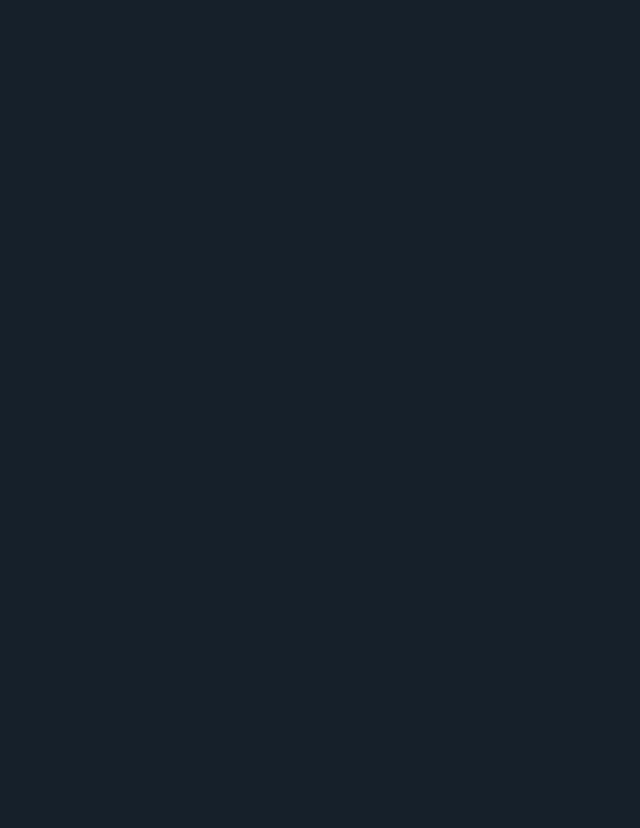
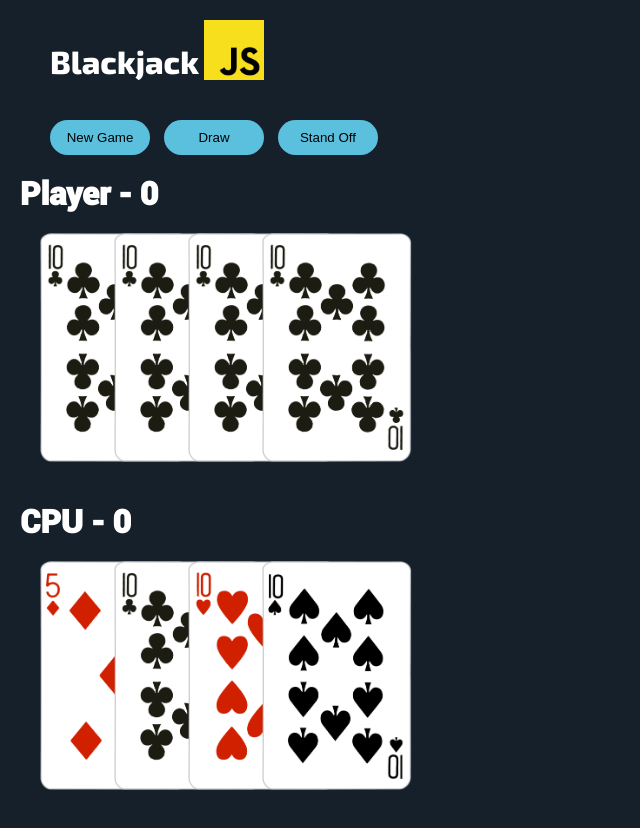
Before and after one commit to LuisChavezz/BlackJackJS, a plain HTML site: page index.html in a window 1280 px wide. Shown: the whole page, without its empty margins (0-640 px from the left). Before the commit the page ends 800 px from the top, so only its background shows below. Drawn offline with Linux system fonts and the light colour scheme.

Commit message:
Diseño del index

```diff
--- /dev/null
+++ b/assets/css/index.css
@@ -0,0 +1,53 @@
+/* Header */
+header{
+    width: 100%;
+    height: 100px;
+    padding: 20px 50px;
+
+    display: flex;
+    align-items: flex-end;
+}
+
+header p{
+    font-family: exo;
+    font-size: 2em;
+    color: white;
+
+    margin-right: 5px;
+}
+
+/* Buttons */
+.buttons{ margin: 20px 50px; }
+
+.buttons button{
+    margin-right: 10px;
+    border: none;
+    border-radius: 50px;
+    padding: 10px 0;
+    width: 100px;
+    background-color: rgb(91, 192, 222);
+}
+
+.buttons button:hover{
+    background-color: rgb(27, 116, 143);
+    cursor: pointer;
+}
+
+/* Cartas */
+.player{ margin: 20px; }
+.player h1{
+    margin-bottom: 20px;
+    color: white;
+    font-family: robotoB;
+}
+
+.card{
+    width: 150px;
+    position: relative;
+    left: 100px;
+    margin-left: -80px;
+}
+
+.playerCards, .cpuCards{
+    height: 250px;
+}
--- /dev/null
+++ b/assets/css/main.css
@@ -0,0 +1,42 @@
+@charset "utf-8";
+
+/* Carga de Fuentes */
+@font-face{
+    font-family: "robotoB";
+    src: url("../fonts/Roboto-Black.ttf");
+}
+
+@font-face{
+    font-family: "roboto";
+    src: url("../fonts/Roboto-Regular.ttf");
+}
+
+@font-face{
+    font-family: "exo";
+    src: url("../fonts/Exo.otf");
+}
+
+/* Margenes, bordes y estilo de texto */
+*{
+    margin: 0;
+    padding: 0;
+    list-style: none;
+    text-decoration: none;
+}
+
+/* Border-Box Config */
+html {
+    box-sizing: border-box;
+}
+*, *:before, *:after {
+    box-sizing: inherit;
+}
+
+/* Body */
+body{
+    background-color: rgb(21, 32, 43);
+}
+
+img{
+    max-height: 100%;
+}
--- a/assets/css/styles.css
+++ /dev/null
@@ -1,3 +0,0 @@
-body{
-    background-color: rgb(21, 32, 43);
-}
--- a/index.html
+++ b/index.html
@@ -6,9 +6,41 @@
     <meta name="viewport" content="width=device-width, initial-scale=1.0">
     <title>BlackJack</title>
 
-    <link rel="stylesheet" href="./assets/css/styles.css">
+    <link rel="stylesheet" href="./assets/css/main.css">
+    <link rel="stylesheet" href="./assets/css/index.css">
 </head>
 <body>
+    <header>
+        <p>Blackjack</p>
+        <img src="./assets/img/js.png" alt="js">
+    </header>
+
+    <div class="buttons">
+        <button class="btn">New Game</button>
+        <button class="btn">Draw</button>
+        <button class="btn">Stand Off</button>
+    </div>
+
+    <div class="player">
+        <h1>Player - <span>0</span></h1>
+        <div class="playerCards">
+            <img class="card" src="./assets/img/cartas/10C.png" alt="">
+            <img class="card" src="./assets/img/cartas/10C.png" alt="">
+            <img class="card" src="./assets/img/cartas/10C.png" alt="">
+            <img class="card" src="./assets/img/cartas/10C.png" alt="">
+        </div>
+    </div>
+
+    <div class="player">
+        <h1>CPU - <span>0</span></h1>
+        <div class="cpuCards">
+            <img class="card" src="./assets/img/cartas/5D.png" alt="">
+            <img class="card" src="./assets/img/cartas/10C.png" alt="">
+            <img class="card" src="./assets/img/cartas/10H.png" alt="">
+            <img class="card" src="./assets/img/cartas/10S.png" alt="">
+        </div>
+    </div>
+
 
     <script src="./assets/js/app.js"></script>
 </body>
```
Also changed, not shown: assets/fonts/Exo.otf (added), assets/fonts/Roboto-Black.ttf (added), assets/fonts/Roboto-Regular.ttf (added), assets/img/js.png (added).
